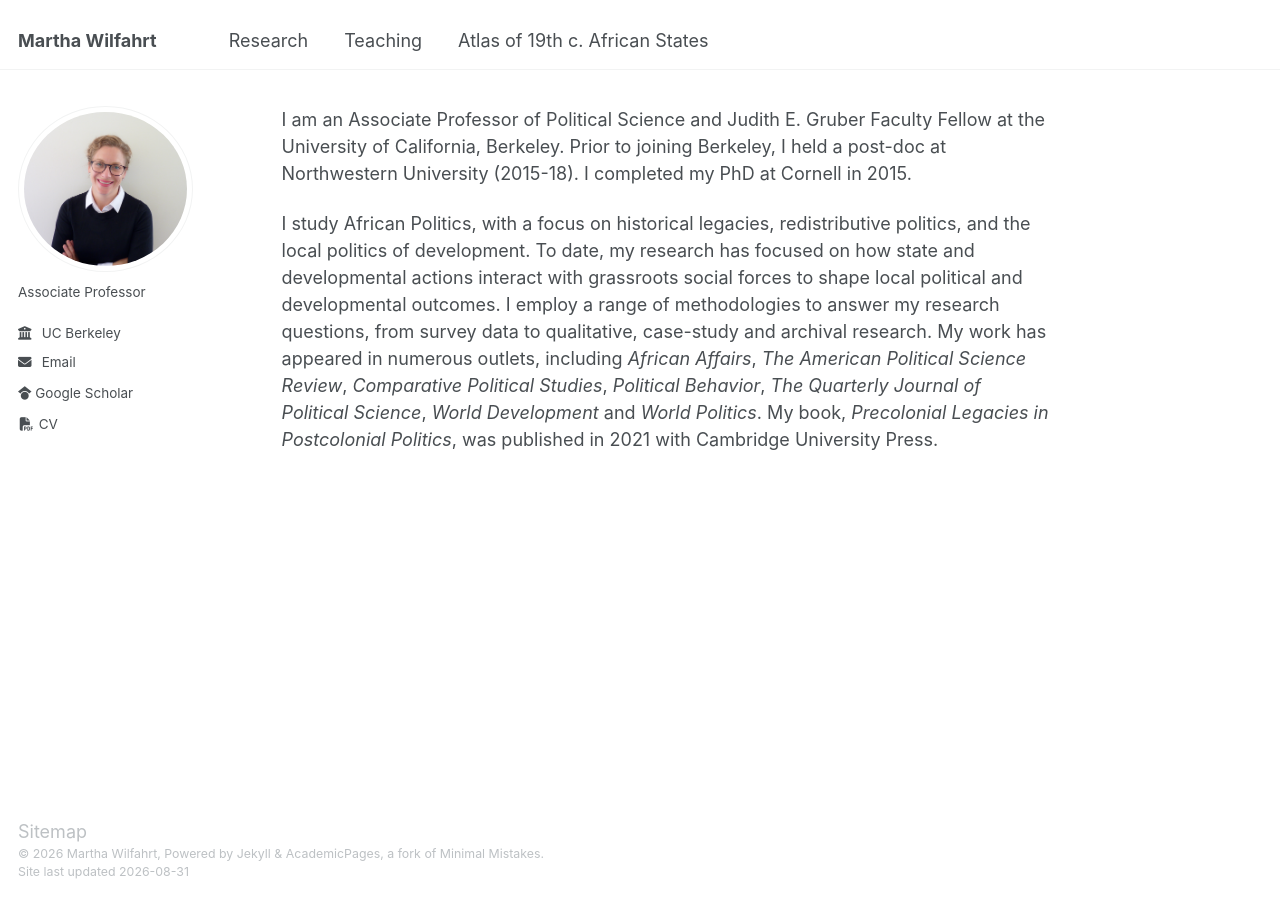
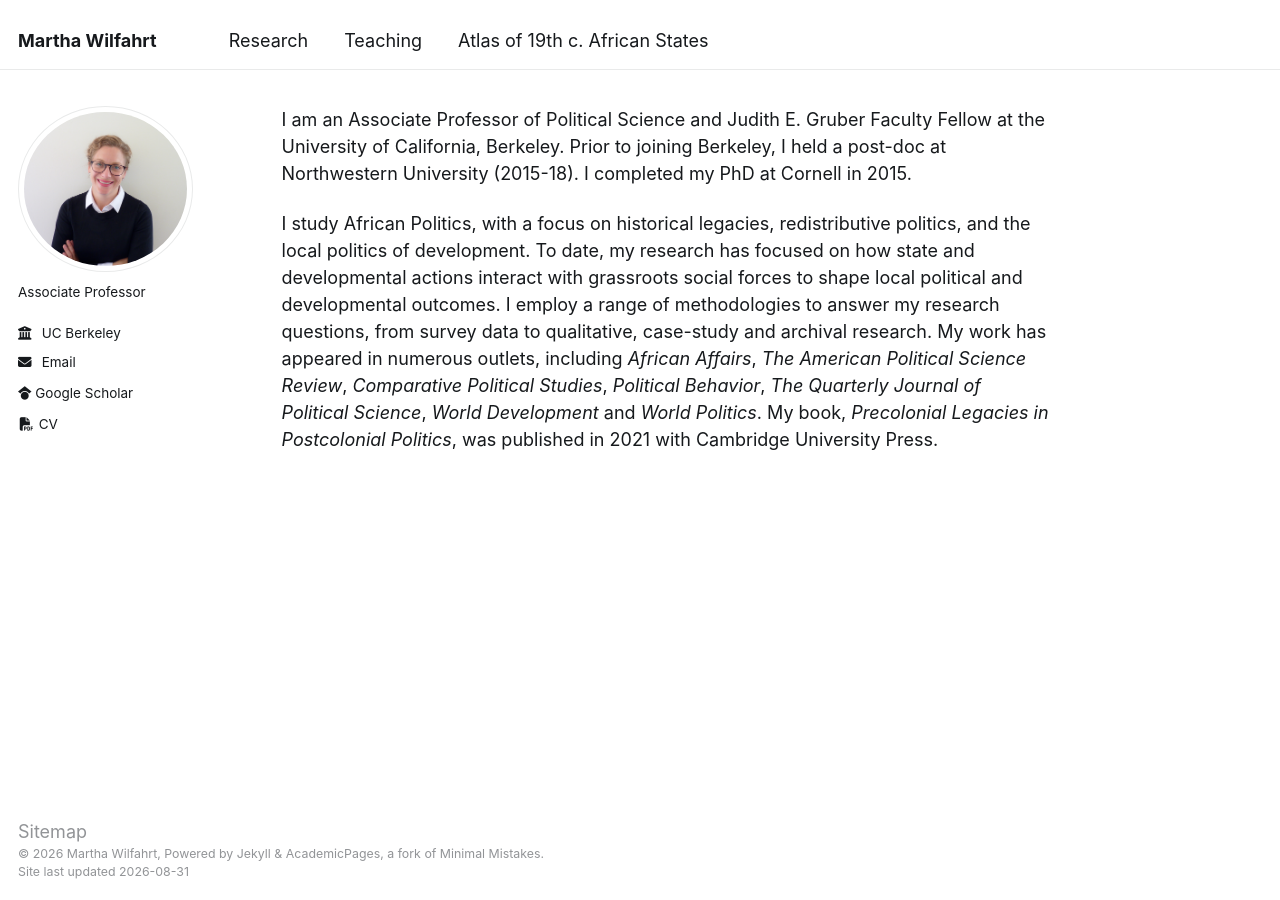
Before and after one commit to martha-wilfahrt/martha-wilfahrt.github.io, a Jekyll site: the page built from _pages/about.md, in a window 1280 px wide. Built offline with Jekyll 4.4.1, drawn with Linux system fonts in a browser that asks for light colours.

Commit message:
Update _default.scss

```diff
--- a/_sass/theme/_default.scss
+++ b/_sass/theme/_default.scss
@@ -3,7 +3,7 @@
    ========================================================================== */
 
 /* Color codes used for the theme */
-$gray                       : #7a8288;
+$gray                       : #24292f;
 $dark-gray                  : mix(#000, $gray, 40%);
 $darker-gray                : mix(#000, $gray, 60%);
 $light-gray                 : mix(#fff, $gray, 50%);
```
